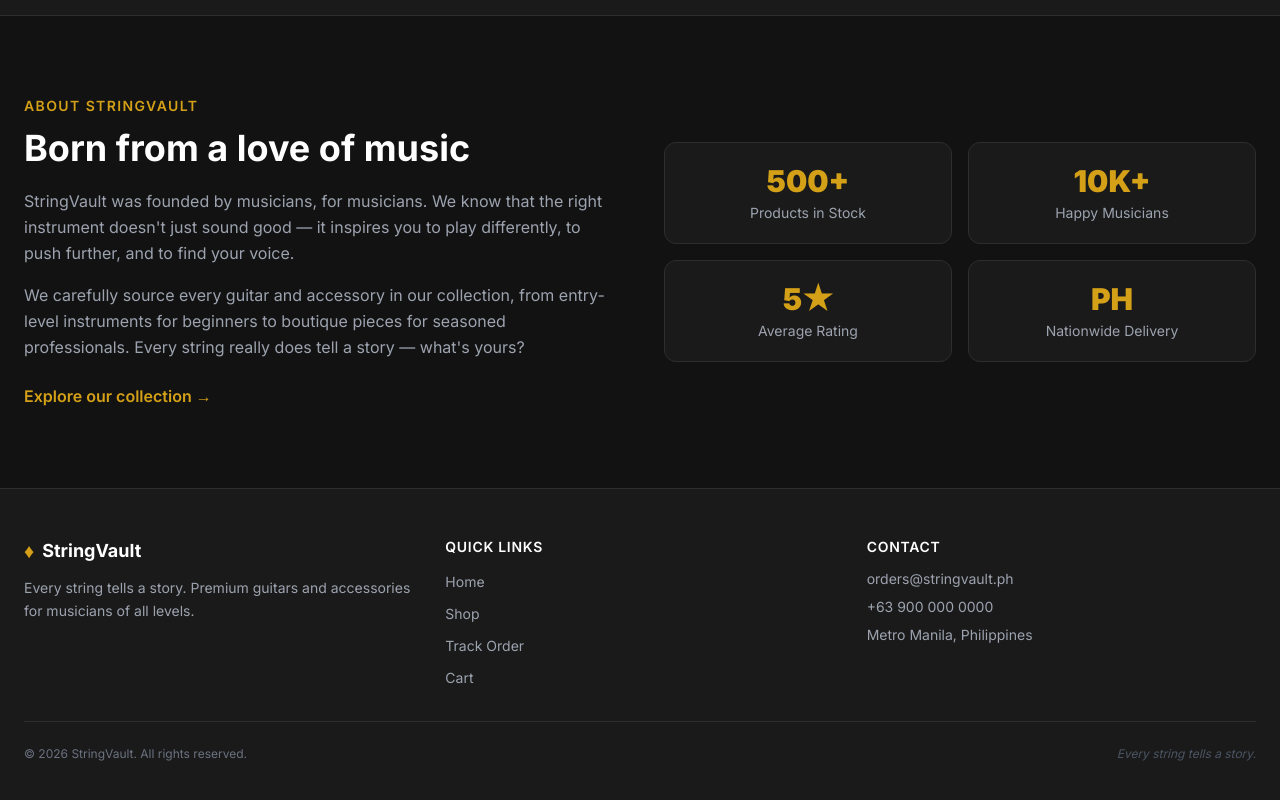
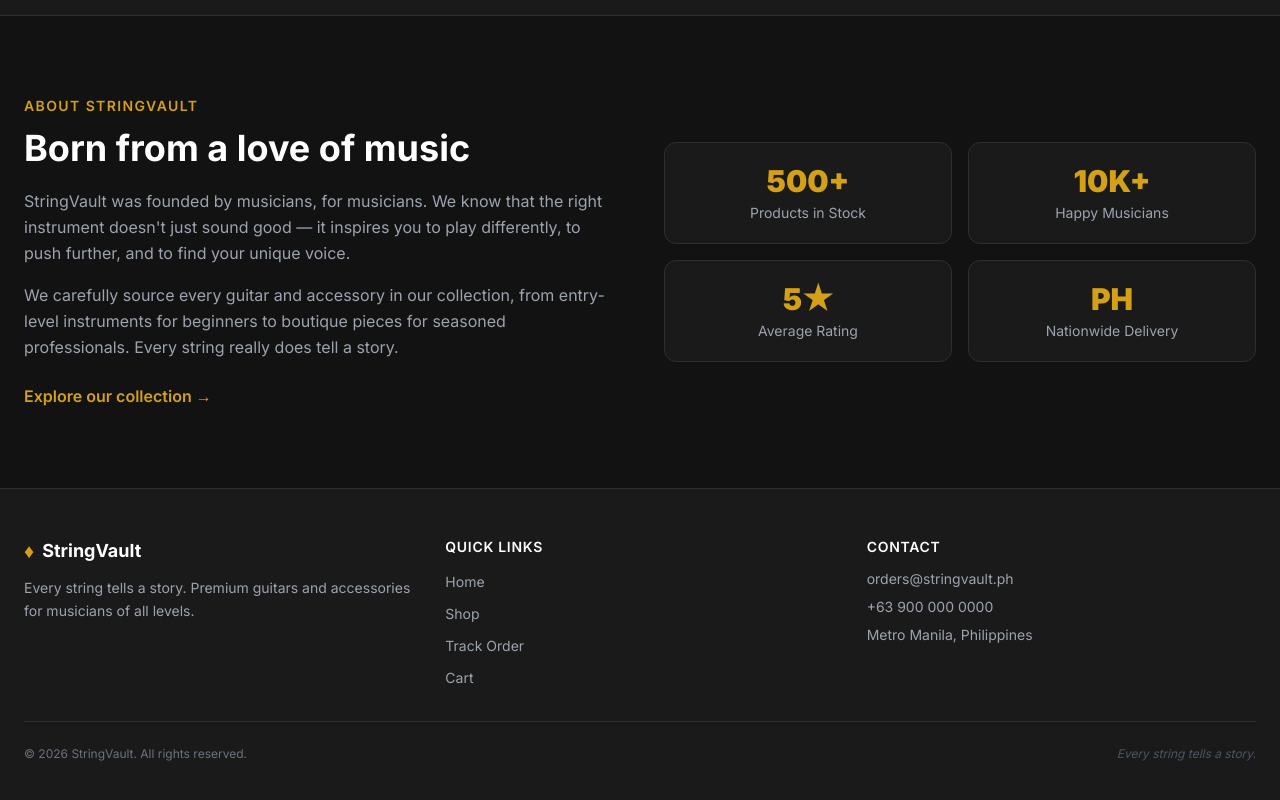
Before and after one commit to zelgadis019-afk/StringVault, a Next.js app: page / in a window 1280 px wide. Shown: the part 1617-2417 px from the top of the page. Built offline with nearby package versions, Linux system fonts and the light colour scheme; no server answers; the database is empty.

Commit message:
Added error handling for product fetching

```diff
--- a/app/page.tsx
+++ b/app/page.tsx
@@ -5,7 +5,8 @@ import { Product } from '@/types'
 
 async function getFeaturedProducts(): Promise<Product[]> {
   const supabase = createAdminSupabaseClient()
-  const { data } = await supabase
+  try {
+    const { data, error } = await supabase
       .from('products')
       .select(`
         *,
@@ -14,6 +15,11 @@ async function getFeaturedProducts(): Promise<Product[]> {
       .limit(6)
       .order('created_at', { ascending: false })
 
+    if (error) {
+      console.error('Supabase error:', error)
+      return []
+    }
+
     return (data ?? []).map((p: Product & { reviews?: { rating: number }[] }) => {
       const approved = (p.reviews ?? [])
       const avg = approved.length > 0
@@ -21,6 +27,10 @@ async function getFeaturedProducts(): Promise<Product[]> {
         : 0
       return { ...p, avg_rating: avg, review_count: approved.length, reviews: undefined }
     })
+  } catch (e) {
+    console.error('Error fetching products:', e)
+    return []
+  }
 }
 
 export default async function HomePage() {
@@ -70,7 +80,7 @@ export default async function HomePage() {
             </Link>
             <Link
               href="/track"
-              className="inline-flex items-center justify-center gap-2 border border-dark-400 text-gray-300 font-medium px-8 py-4 rounded-xl text-base hover:border-gold hover:text-gold transition-all"
+              className="inline-flex items-center justify-center gap-2 border border-dark-400 text-gray-300 font-medium px-8 py-4 rounded-xl text-base hover:border-gold hover:text-gold transition-colors"
             >
               Track Order
             </Link>
@@ -148,10 +158,10 @@ export default async function HomePage() {
               Born from a love of music
             </h2>
             <p className="text-gray-400 leading-relaxed mb-4">
-              StringVault was founded by musicians, for musicians. We know that the right instrument doesn't just sound good — it inspires you to play differently, to push further, and to find your voice.
+              StringVault was founded by musicians, for musicians. We know that the right instrument doesn't just sound good — it inspires you to play differently, to push further, and to find your unique voice.
             </p>
             <p className="text-gray-400 leading-relaxed mb-6">
-              We carefully source every guitar and accessory in our collection, from entry-level instruments for beginners to boutique pieces for seasoned professionals. Every string really does tell a story — what's yours?
+              We carefully source every guitar and accessory in our collection, from entry-level instruments for beginners to boutique pieces for seasoned professionals. Every string really does tell a story.
             </p>
             <Link href="/shop" className="inline-flex items-center gap-2 text-gold font-semibold hover:text-gold-light transition-colors">
               Explore our collection →
```
Lines whose indentation alone changed are shown as unchanged.
